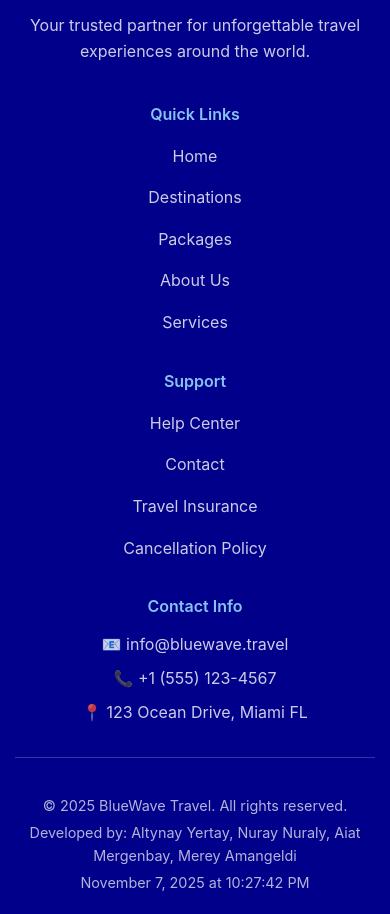
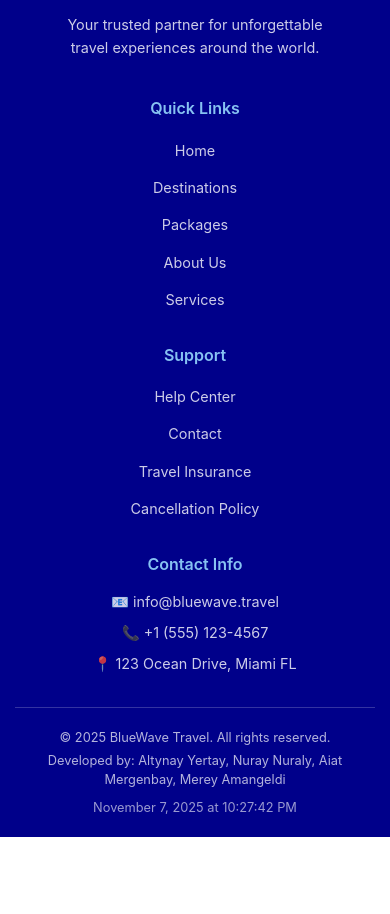
Before and after one commit to ayatskii/travel_agency, a website: page index.html in a window 390 px wide. Shown: the part 6022-6936 px from the top of the page. After the commit the page ends 6859 px from the top, so only its background shows below. Drawn offline with nearby package versions, Linux system fonts and the light colour scheme.

Commit message:
normalizing footer

```diff
--- a/css/style.css
+++ b/css/style.css
@@ -183,6 +183,7 @@ select.form-input {
     grid-template-columns: repeat(4, 1fr);
     gap: 2rem;
     margin-bottom: 2rem;
+    align-items: start;
 }
 .footer-section {
     display: flex;
@@ -245,7 +246,185 @@ select.form-input {
     color: rgba(255, 255, 255, 0.7);
     margin: 0.25rem 0;
     font-size: 0.9rem;
-}
+    line-height: 1.4;
+}
+#clock {
+    color: rgba(255, 255, 255, 0.6);
+    font-size: 0.8rem;
+    margin-top: 0.5rem;
+}
+@media (max-width: 1024px) {
+    .footer {
+        padding: 2.5rem 0 1rem;
+    }
+
+    .footer-grid {
+        grid-template-columns: repeat(2, 1fr);
+        gap: 2rem;
+        text-align: left;
+    }
+
+    .footer-section {
+        align-items: flex-start;
+    }
+
+    .footer-title {
+        font-size: 1.4rem;
+    }
+
+    .footer-subtitle {
+        font-size: 1.05rem;
+    }
+
+    .footer-text {
+        font-size: 0.95rem;
+    }
+
+    .footer-contact p {
+        justify-content: flex-start;
+    }
+}
+
+/* Large Mobile (576px - 767px) */
+@media (max-width: 767px) {
+    .footer {
+        padding: 2rem 0 1rem;
+    }
+
+    .footer-grid {
+        grid-template-columns: repeat(2, 1fr);
+        gap: 1.5rem;
+        text-align: left;
+    }
+
+    .footer-section {
+        align-items: flex-start;
+    }
+
+    .footer-title {
+        font-size: 1.3rem;
+        margin-bottom: 0.8rem;
+    }
+
+    .footer-subtitle {
+        font-size: 1rem;
+        margin-bottom: 0.8rem;
+    }
+
+    .footer-text {
+        font-size: 0.9rem;
+        margin-bottom: 0.8rem;
+    }
+
+    .footer-links a:hover {
+        transform: none; /* Disable hover animation on mobile */
+    }
+
+    .footer-bottom {
+        padding-top: 1.5rem;
+    }
+}
+
+/* Small Mobile (480px - 575px) */
+@media (max-width: 575px) {
+    .footer {
+        padding: 1.5rem 0 1rem;
+    }
+
+    .footer-grid {
+        grid-template-columns: 1fr;
+        gap: 1.5rem;
+        text-align: center;
+    }
+
+    .footer-section {
+        align-items: center;
+    }
+
+    .footer-title {
+        font-size: 1.4rem;
+        margin-bottom: 1rem;
+    }
+
+    .footer-subtitle {
+        font-size: 1.1rem;
+        margin-bottom: 1rem;
+    }
+
+    .footer-text {
+        font-size: 0.95rem;
+        margin-bottom: 1rem;
+        max-width: 300px;
+    }
+
+    .footer-contact {
+        align-items: center;
+    }
+
+    .footer-contact p {
+        justify-content: center;
+    }
+
+    .footer-links {
+        display: flex;
+        flex-direction: column;
+        align-items: center;
+    }
+
+    .footer-bottom {
+        padding-top: 1.5rem;
+    }
+
+    .footer-bottom p {
+        font-size: 0.85rem;
+        line-height: 1.5;
+    }
+}
+
+/* Extra Small Mobile (320px - 479px) */
+@media (max-width: 479px) {
+    .footer {
+        padding: 1rem 0 0.5rem;
+    }
+
+    .footer-grid {
+        gap: 1.2rem;
+    }
+
+    .footer-title {
+        font-size: 1.3rem;
+    }
+
+    .footer-subtitle {
+        font-size: 1rem;
+    }
+
+    .footer-text {
+        font-size: 0.9rem;
+        max-width: 280px;
+    }
+
+    .footer-links li {
+        margin-bottom: 0.4rem;
+    }
+
+    .footer-links a {
+        font-size: 0.9rem;
+    }
+
+    .footer-contact p {
+        font-size: 0.9rem;
+    }
+
+    .footer-bottom {
+        padding-top: 1rem;
+    }
+
+    .footer-bottom p {
+        font-size: 0.8rem;
+    }
+}
+
 /* HOMEPAGE STYLES (index.html) */
 .hero {
     padding: 5rem 0;
```
